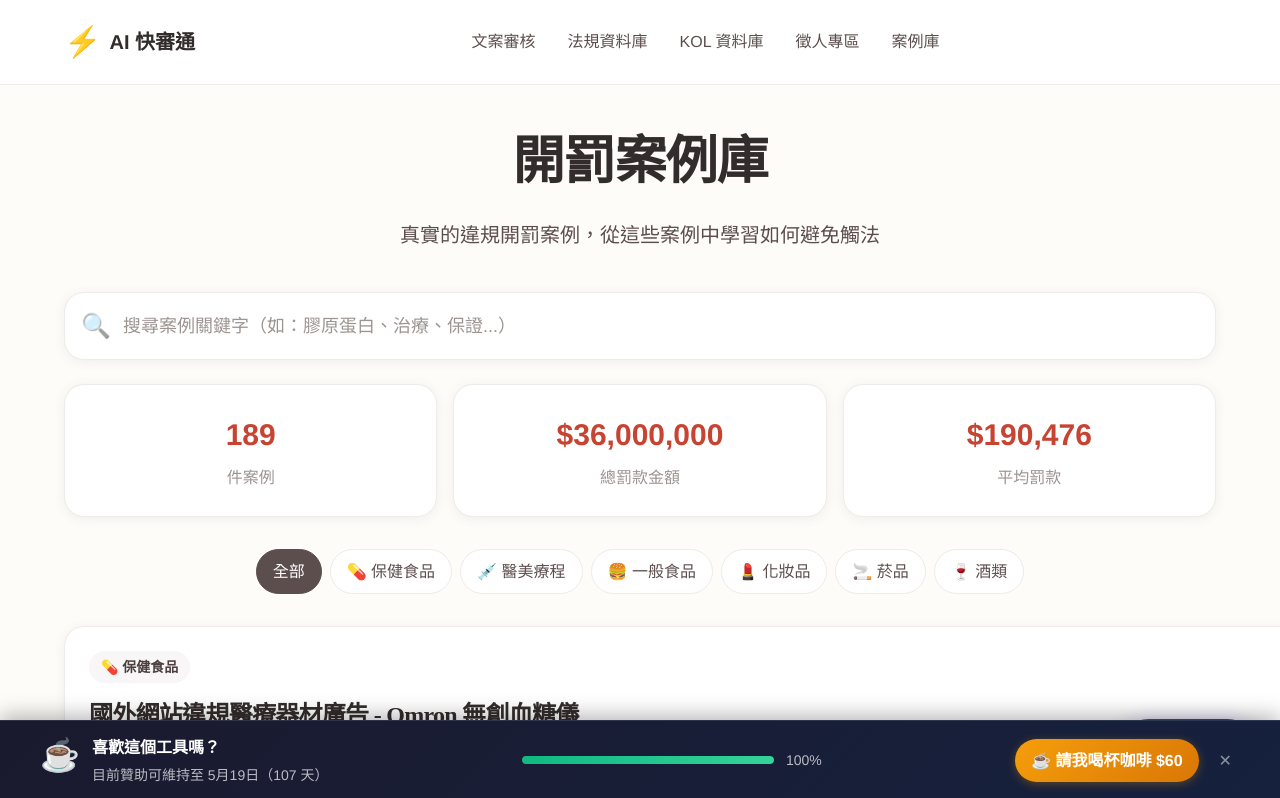
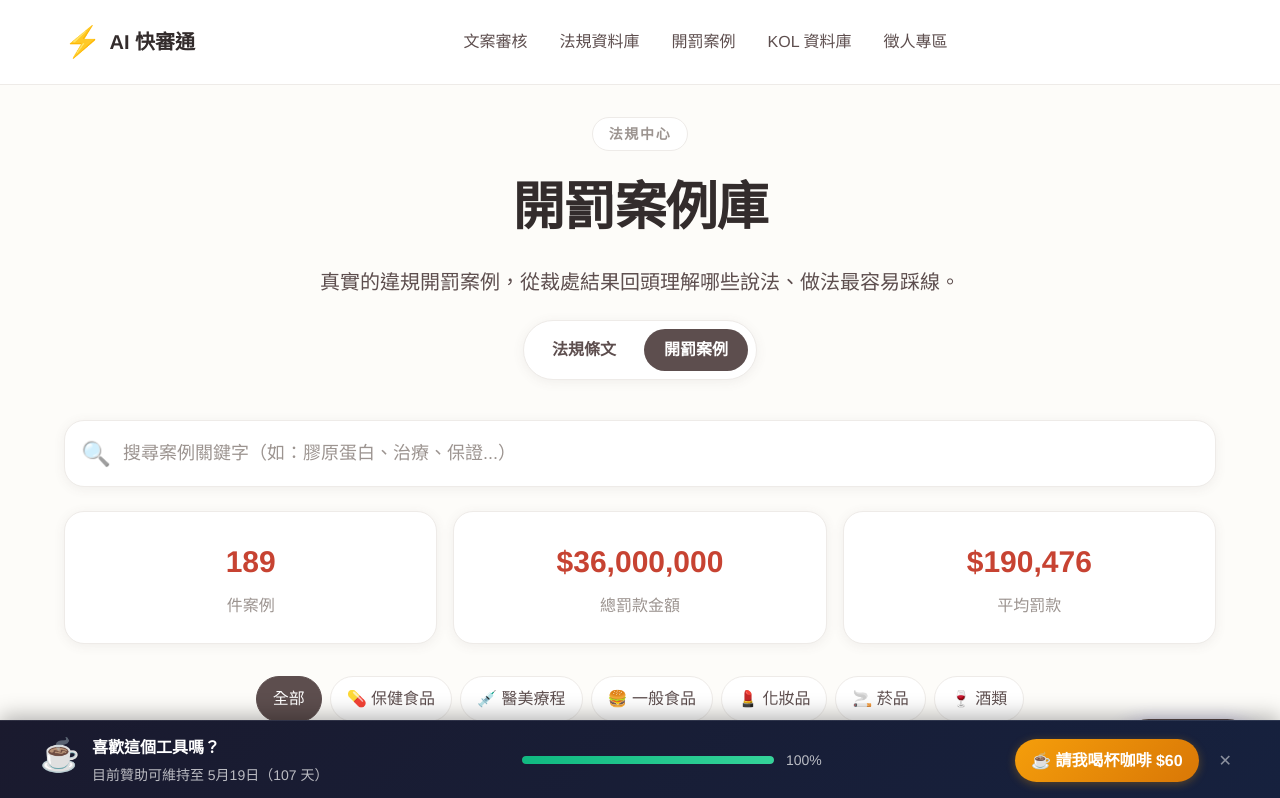
Before and after one commit to Wyatt1982/TaiwanADChecker, a Next.js app: page /cases in a window 1280 px wide. Shown: the top 798 px of the page. Built offline with nearby package versions, Linux system fonts and the light colour scheme.

Commit message:
Group regulations and penalty cases in navigation

```diff
--- a/src/app/cases/page.module.css
+++ b/src/app/cases/page.module.css
@@ -16,6 +16,23 @@
     margin-bottom: var(--space-10);
 }
 
+.eyebrow {
+    display: inline-flex;
+    align-items: center;
+    justify-content: center;
+    min-height: 34px;
+    padding: 0 var(--space-4);
+    margin-bottom: var(--space-3);
+    border-radius: var(--radius-full);
+    background: var(--bg-primary);
+    border: 1px solid var(--border-color);
+    color: var(--text-muted);
+    font-size: var(--text-xs);
+    font-weight: 700;
+    letter-spacing: 0.12em;
+    text-transform: uppercase;
+}
+
 .title {
     font-size: var(--text-4xl);
     font-weight: 700;
@@ -27,6 +44,50 @@
 .subtitle {
     font-size: var(--text-lg);
     color: var(--text-secondary);
+    max-width: 42rem;
+    margin: 0 auto;
+    line-height: 1.8;
+}
+
+.libraryTabs {
+    display: inline-flex;
+    align-items: center;
+    gap: var(--space-2);
+    margin-top: var(--space-5);
+    padding: var(--space-2);
+    background: var(--bg-primary);
+    border: 1px solid var(--border-color);
+    border-radius: var(--radius-full);
+    box-shadow: var(--shadow-card);
+}
+
+.libraryTab {
+    display: inline-flex;
+    align-items: center;
+    justify-content: center;
+    min-height: 42px;
+    padding: 0 var(--space-5);
+    border-radius: var(--radius-full);
+    color: var(--text-secondary);
+    text-decoration: none;
+    font-size: var(--text-sm);
+    font-weight: 600;
+    transition: all var(--transition);
+}
+
+.libraryTab:hover {
+    color: var(--text-primary);
+    background: var(--bg-secondary);
+}
+
+.libraryTabActive {
+    background: var(--primary-600);
+    color: white;
+}
+
+.libraryTabActive:hover {
+    color: white;
+    background: var(--primary-600);
 }
 
 /* 搜尋框 */
@@ -292,6 +353,16 @@
 }
 
 @media (max-width: 768px) {
+    .libraryTabs {
+        width: 100%;
+        justify-content: stretch;
+    }
+
+    .libraryTab {
+        flex: 1;
+        padding: 0 var(--space-3);
+    }
+
     .stats {
         grid-template-columns: 1fr;
     }
--- a/src/app/cases/page.tsx
+++ b/src/app/cases/page.tsx
@@ -1,6 +1,7 @@
 'use client'
 
 import { useState, useMemo } from 'react'
+import Link from 'next/link'
 import { Navbar } from '@/components/layout/Navbar'
 import { penaltyCases, categoryLabels, formatCurrency, formatDate } from '@/data/regulations'
 import styles from './page.module.css'
@@ -47,10 +48,19 @@ export default function CasesPage() {
             <main className={styles.main}>
                 <div className={styles.container}>
                     <div className={styles.header}>
+                        <span className={styles.eyebrow}>法規中心</span>
                         <h1 className={styles.title}>開罰案例庫</h1>
                         <p className={styles.subtitle}>
-                            真實的違規開罰案例，從這些案例中學習如何避免觸法
+                            真實的違規開罰案例，從裁處結果回頭理解哪些說法、做法最容易踩線。
                         </p>
+                        <div className={styles.libraryTabs}>
+                            <Link href="/regulations" className={styles.libraryTab}>
+                                法規條文
+                            </Link>
+                            <Link href="/cases" className={`${styles.libraryTab} ${styles.libraryTabActive}`}>
+                                開罰案例
+                            </Link>
+                        </div>
                     </div>
 
                     {/* 搜尋框 */}
--- a/src/app/regulations/page.module.css
+++ b/src/app/regulations/page.module.css
@@ -16,6 +16,23 @@
     margin-bottom: var(--space-10);
 }
 
+.eyebrow {
+    display: inline-flex;
+    align-items: center;
+    justify-content: center;
+    min-height: 34px;
+    padding: 0 var(--space-4);
+    margin-bottom: var(--space-3);
+    border-radius: var(--radius-full);
+    background: var(--bg-primary);
+    border: 1px solid var(--border-color);
+    color: var(--text-muted);
+    font-size: var(--text-xs);
+    font-weight: 700;
+    letter-spacing: 0.12em;
+    text-transform: uppercase;
+}
+
 .title {
     font-size: var(--text-4xl);
     font-weight: 700;
@@ -27,6 +44,50 @@
 .subtitle {
     font-size: var(--text-lg);
     color: var(--text-secondary);
+    max-width: 42rem;
+    margin: 0 auto;
+    line-height: 1.8;
+}
+
+.libraryTabs {
+    display: inline-flex;
+    align-items: center;
+    gap: var(--space-2);
+    margin-top: var(--space-5);
+    padding: var(--space-2);
+    background: var(--bg-primary);
+    border: 1px solid var(--border-color);
+    border-radius: var(--radius-full);
+    box-shadow: var(--shadow-card);
+}
+
+.libraryTab {
+    display: inline-flex;
+    align-items: center;
+    justify-content: center;
+    min-height: 42px;
+    padding: 0 var(--space-5);
+    border-radius: var(--radius-full);
+    color: var(--text-secondary);
+    text-decoration: none;
+    font-size: var(--text-sm);
+    font-weight: 600;
+    transition: all var(--transition);
+}
+
+.libraryTab:hover {
+    color: var(--text-primary);
+    background: var(--bg-secondary);
+}
+
+.libraryTabActive {
+    background: var(--primary-600);
+    color: white;
+}
+
+.libraryTabActive:hover {
+    color: white;
+    background: var(--primary-600);
 }
 
 /* 搜尋框 */
@@ -264,6 +325,16 @@
 }
 
 @media (max-width: 768px) {
+    .libraryTabs {
+        width: 100%;
+        justify-content: stretch;
+    }
+
+    .libraryTab {
+        flex: 1;
+        padding: 0 var(--space-3);
+    }
+
     .stats {
         grid-template-columns: 1fr;
     }
--- a/src/components/layout/Navbar.tsx
+++ b/src/components/layout/Navbar.tsx
@@ -55,14 +55,14 @@ export function Navbar() {
                     <Link href="/regulations" className={styles.link}>
                         法規資料庫
                     </Link>
+                    <Link href="/cases" className={styles.link}>
+                        開罰案例
+                    </Link>
                     <Link href="/kols" className={styles.link}>
                         KOL 資料庫
                     </Link>
                     <Link href="/jobs" className={styles.link}>
                         徵人專區
-                    </Link>
-                    <Link href="/cases" className={styles.link}>
-                        案例庫
                     </Link>
                 </div>
 
```
Also changed, not shown: src/app/regulations/page.tsx (+11 -1 lines).
